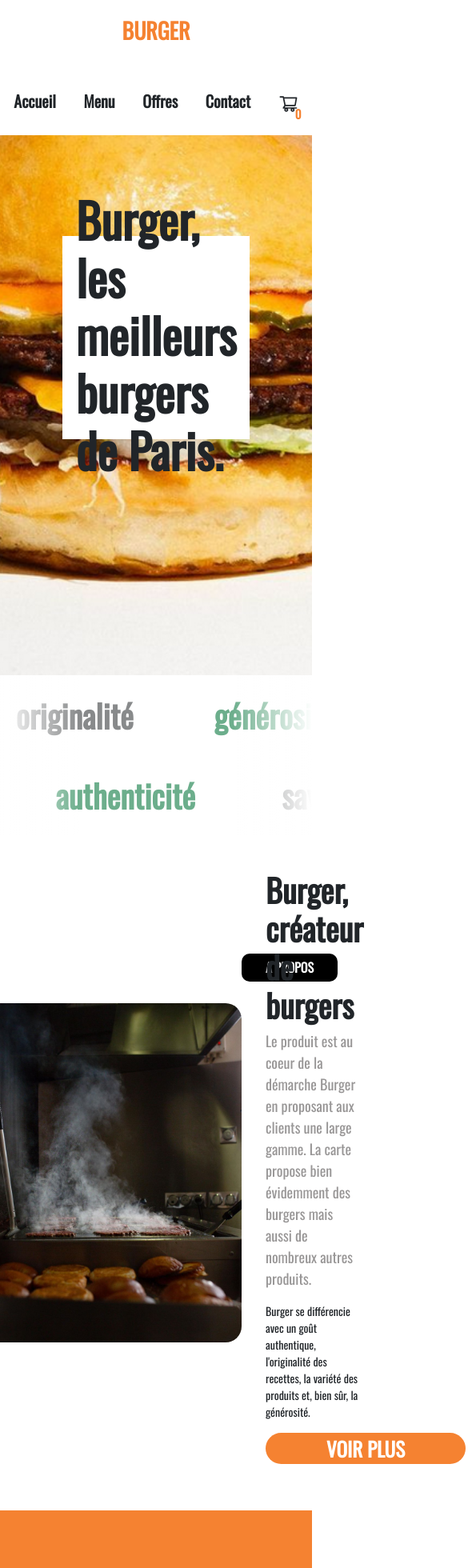
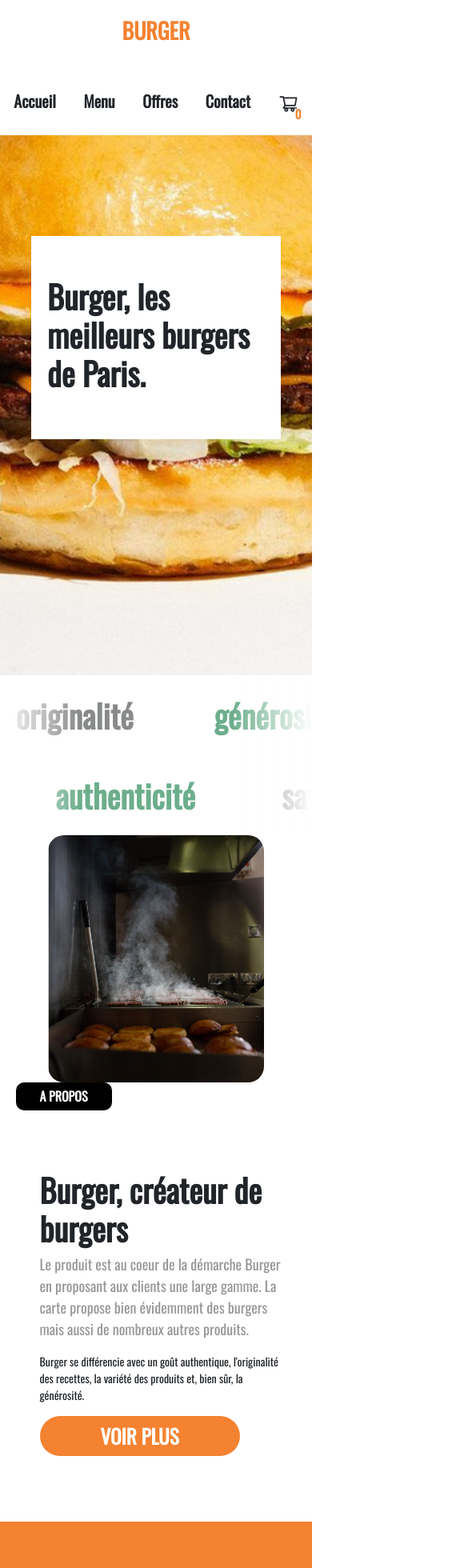
Before and after one commit to Rashaann/burger_fe, a Next.js app: page / in a window 390 px wide. Shown: the top 1960 px of the page at 80% size, 585 px wide, since content can reach past the window. Built offline with nearby package versions, Linux system fonts and the light colour scheme; a web font is replaced by a local one.

Commit message:
Responsivness done (Home page for small sp)

```diff
--- a/components/Home.jsx
+++ b/components/Home.jsx
@@ -148,7 +148,7 @@ function Home() {
 
         <div className={styles.about} data-aos="fade" data-aos-duration="2000">
           <div>
-            <img src='burger6.png' width={370} style={{borderRadius: 20}} />
+            <img src='burger6.png' className={styles.aboutImage} />
           </div>
           <div className={styles.aboutRightPartContainer}>
             <div className={styles.aboutHeader}>A PROPOS</div>
@@ -166,7 +166,7 @@ function Home() {
 
 
         <div className={styles.menu}>
-          <div className={styles.menuContent} data-aos="fade-zoom-in" data-aos-delay="1000">
+          <div className={styles.menuContent} data-aos="fade-zoom-in" data-aos-delay="300">
             <div>
               <h2 className={styles.h2}>Une petite (ou grande) faim?</h2>
               <p className={styles.textMenu}>Au menu, un panel de burgers savoureux et autres spécialités américaines pour toutes les envies avec options végétariennes et vegan. Des plats à partager en famille ou entre amis dans une ambiance chaleureuse. Côté expérience, la cuisine ouverte et le show cooking réservent des moments de partage inoubliables.  </p>
@@ -181,7 +181,7 @@ function Home() {
         <div className={styles.specialOffersContainer}>
           <div className={styles.specialOffers} data-aos="fade-right">
             <div>
-              <img src='brgr7.jpeg' width={450} style={{borderRadius: 15}} />
+              <img src='brgr7.jpeg' className={styles.specialOffersImage} />
             </div>
 
             <div className={styles.specialOffersRightPartContainer}>
@@ -199,7 +199,7 @@ function Home() {
 
           <div className={styles.specialOffers} data-aos="fade-right">
             <div>
-              <img src='brgr12.jpg' width={450} style={{borderRadius: 15}} />
+              <img src='brgr12.jpg' className={styles.specialOffersImage}/>
             </div>
 
             <div className={styles.specialOffersRightPartContainer}>
--- a/styles/Home.module.css
+++ b/styles/Home.module.css
@@ -1,3 +1,6 @@
+@media only screen and (min-width: 900px){
+  /* COMPUTERS */
+
   .body {
     display: flex;
     flex-direction: column;
@@ -50,6 +53,11 @@
     align-items: center;
     width: 100vw;
     height: 100vh;
+  }
+
+  .aboutImage {
+    width: 370px;
+    border-radius: 20px;
   }
 
   .aboutRightPartContainer{
@@ -208,6 +216,11 @@
     height: 100vh;
   }
 
+  .specialOffersImage {
+    width: 450px;
+    border-radius: 15px;
+  }
+
 
   .specialOffersRightPartContainer{
     width: 40vw;
@@ -239,3 +252,279 @@
     font-size: 40px;
     cursor: auto;
   }
+
+}
+
+
+
+@media only screen and (max-width: 900px){
+  /*Tablets [601px -> 1200px]*/
+}
+
+
+@media only screen and (max-width: 600px){
+  /*Big smartphones [426px -> 600px]*/
+}
+
+
+
+
+@media only screen and (max-width: 425px){
+  /*Small smartphones [325px -> 425px]*/
+  .body {
+    display: flex;
+    flex-direction: column;
+    justify-content: space-between;
+    align-items: center;
+    min-height: 100vh;
+    width: 100vw;
+    cursor:url(https://res.cloudinary.com/dldeqai4u/image/upload/v1689200660/burger/icons8-burger-64_ko0njq.png), auto;
+  }
+
+  .container {
+    display: flex;
+    justify-content: center;
+    align-items: center;
+    background-image: url('../public/burger3.png');
+    background-repeat: no-repeat;
+    background-size: cover;
+    background-attachment: fixed;
+    background-position: center;
+    width: 100vw;
+    height: 100vh;
+  }
+
+
+  .subContainer {
+    display: flex;
+    justify-content: center;
+    align-items: center;
+    background-color: white;
+    width: 80vw;
+    height: 30vh;
+    padding: 20px;
+  }
+
+
+  .title {
+    font-size: 60px;
+    font-weight: bold;
+    cursor: auto;
+    font-size: 40px;
+  }
+
+
+
+  /* 'ABOUT' SECTION */
+
+
+  .about {
+    display: flex;
+    flex-direction: column;
+    justify-content: center;
+    align-items: center;
+    width: 100vw;
+    min-height: 100vh;
+  }
+
+  .aboutImage{
+    width: 270px;
+    border-radius: 20px;
+  }
+
+  .aboutRightPartContainer{
+    width: 90vw;
+    height: 65vh;
+  }
+
+  .aboutHeader {
+    display: flex;
+    justify-content: center;
+    align-items: center;
+    background-color: black;
+    color: white;
+    width: 120px;
+    height: 35px;
+    border-radius: 10px;
+    font-weight: bold;
+  }
+
+  .aboutRightPart {
+    display: flex;
+    flex-direction: column;
+    justify-content: center;
+    width: 90vw;
+    height: 60vh;
+    padding-left: 30px;
+  }
+
+  .h2{
+    font-size: 45px;
+    font-weight: bold;
+    cursor: auto;
+    width: 80vw;
+  }
+
+  .text {
+    color: rgb(152, 150, 150);
+    width: 80vw;
+    font-size: 18px;
+    cursor: auto;
+
+  }
+
+  .subText {
+    font-size: 14px;
+    width: 80vw;
+    cursor: auto;
+  }
+
+  .price {
+    font-size: 45px;
+    font-weight: 900;
+    color: rgb(245, 130, 49);
+    cursor: auto;
+  }
+
+  .seeMoreBtn{
+    transition: 300ms ease-out;
+    background-color: rgb(245, 130, 49);
+    width: 250px;
+    height: 50px;
+    border-radius: 25px;
+    border-width: 0px;
+    cursor: pointer;
+    font-size: 25px;
+    font-weight: bold;
+    color: white;
+    font-family: 'Oswald';
+  }
+
+
+  .seeMoreBtn:hover{
+    transition: 300ms ease-in;
+    background-color: white;
+    width: 250px;
+    height: 50px;
+    border-radius: 25px;
+    border: 1px solid black;
+    cursor: pointer;
+    font-size: 25px;
+    font-weight: bold;
+    color: black;
+    font-family: 'Oswald';
+  }
+
+
+
+
+  /* MENU SECTION */
+  .menu {
+    display: flex;
+    justify-content: center;
+    align-items: center;
+    background-color: rgb(245, 130, 49);
+    width: 100vw;
+    height: 100vh;
+  }
+
+  .menuContent {
+    display: flex;
+    flex-direction: column;
+    justify-content: space-around;
+    align-items: center;
+    width: 90vw;
+    height: 70vh;
+  }
+
+  .textMenu {
+    font-size: 19px;
+    cursor: auto;
+  }
+
+  .seeMenuBtn {
+    transition: 300ms ease-in;
+    border: 1px solid white;
+    background-color: rgb(245, 130, 49);
+    width: 50vw;
+    height: 10vh;
+    cursor: pointer;
+
+
+    font-size: 25px;
+    font-weight: bold;
+    color: white;
+  }
+
+
+  .seeMenuBtn:hover{
+    transition: 300ms ease-out;
+    border: none;
+    background-color: black;
+    width: 50vw;
+    height: 10vh;
+    cursor: pointer;
+
+
+    font-size: 25px;
+    font-weight: bold;
+    color: rgb(245, 130, 49);
+  }
+
+
+
+  /* 'SPECIAL OFFERS' SECTION */
+  .specialOffersContainer {
+    background: rgb(2,0,36);
+    background: linear-gradient(171deg, rgba(2,0,36,1) 0%, rgba(136,138,139,1) 100%);
+  }
+
+  .specialOffers {
+    display: flex;
+    flex-direction: column;
+    justify-content: center;
+    align-items: center;
+    /*background-color: rgb(0, 0, 0);*/
+    color: white;
+    width: 100vw;
+    min-height: 100vh;
+    padding-top: 40px;
+  }
+
+  .specialOffersImage {
+    width: 270px;
+    border-radius: 15px;
+  }
+
+
+  .specialOffersRightPartContainer{
+    width: 90vw;
+    height: 65vh;
+  }
+
+  .specialOffersHeader {
+    display: flex;
+    justify-content: center;
+    align-items: center;
+    background-color: rgb(245, 130, 49);
+    color: white;
+    width: 120px;
+    height: 35px;
+    border-radius: 10px;
+    font-weight: bold;
+  }
+
+  .specialOffersRightPart {
+    display: flex;
+    flex-direction: column;
+    justify-content: center;
+    width: 40vw;
+    height: 55vh;
+    padding-left: 30px;
+  }
+
+  .h2{
+    font-size: 40px;
+    cursor: auto;
+  }
+}
```
Lines whose indentation alone changed are shown as unchanged.
